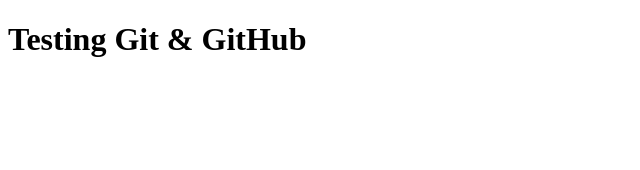
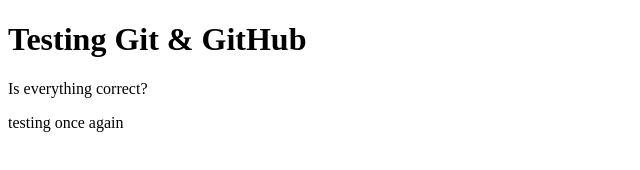
Before and after one commit to LusineAvagyan/testing, a plain HTML site: page index.html in a window 1280 px wide. Shown: the whole page, without its empty margins (0-640 px from the left). Drawn offline with Linux system fonts and the light colour scheme.

Commit message:
testing once again

```diff
--- a/index.html
+++ b/index.html
@@ -9,5 +9,7 @@
   </head>
   <body>
     <h1>Testing Git & GitHub</h1>
+    <p>Is everything correct?</p>
+    <p>testing once again</p>
   </body>
 </html>
```
